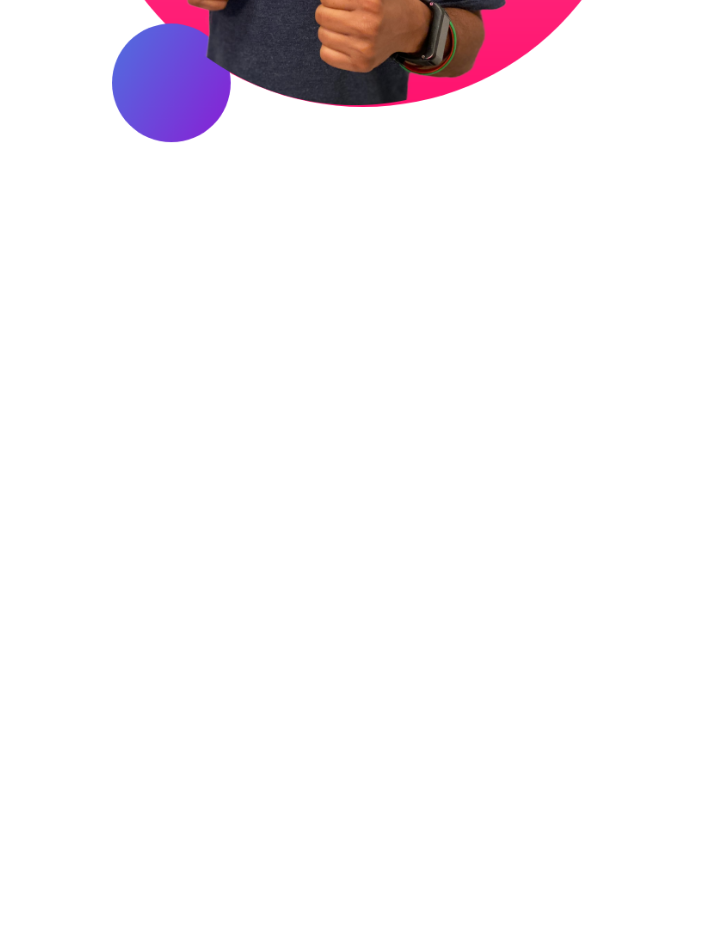
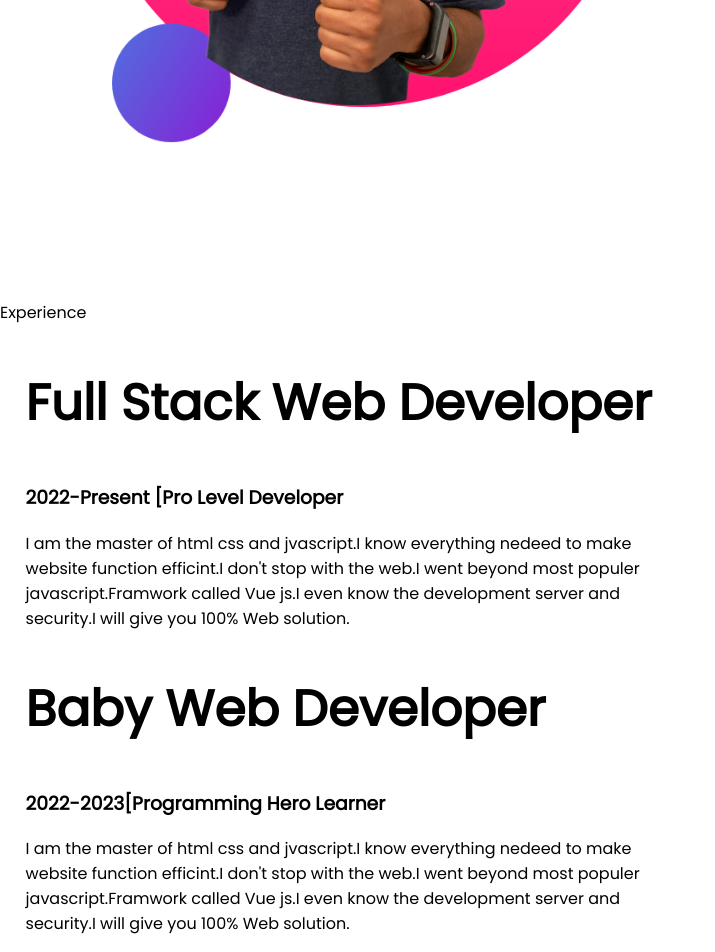
Before and after one commit to pritiproject/developer-portfolio, a plain HTML site: page index.html in a window 1280 px wide. Shown: the part 1214-2166 px from the top of the page, without its empty margins (0-715 px from the left). Before the commit the page ends 1514 px from the top, so only its background shows below. Drawn offline with Linux system fonts and the light colour scheme.

Commit message:
experiance added

```diff
--- a/index.html
+++ b/index.html
@@ -12,7 +12,7 @@
 
 </head>
 <body>
-<section class="top-banner">
+  <section class="top-banner Flexible-container">
 <div class="half-width">
 <h1>welcome To</h1>
 <h1><span class="orange-color">Priti akter</span>World!</h1>
@@ -24,7 +24,7 @@
 <img src="images/jhonkar.png">
 </div>
 </section>
-<section class="dream-big">
+<section class="dream-big Flexible-container">
   <div class="half-width">
     <img src="images/jhankar2.png" alt="">
   </div>
@@ -35,5 +35,22 @@
     <a class="link-button" target="-blank" href="">DOWNLOAD RESUME</a>
   </div>
 </section>
+<section class="experience-area">
+  <div>Experience</div>
+  <div class="flexible-container">
+    <div class="half-width">
+      <h1>Full Stack Web Developer</h1>
+      <h3>2022-Present [Pro Level Developer</h3>
+      <p>I am the master of html css and
+        jvascript.I know everything nedeed to make website function efficint.I don't stop with the web.I went beyond most populer javascript.Framwork called Vue js.I even know the development server and security.I will give you 100% Web solution.</p>
+    </div>
+    <div class="half-width">
+      <h1>Baby Web Developer</h1>
+      <h3>2022-2023[Programming Hero Learner</h3>
+      <p>I am the master of html css and
+        jvascript.I know everything nedeed to make website function efficint.I don't stop with the web.I went beyond most populer javascript.Framwork called Vue js.I even know the development server and security.I will give you 100% Web solution.</p>
+    </div>
+  </div>
+</section>
 </body>
 </html>
--- a/style.css
+++ b/style.css
@@ -8,9 +8,9 @@ h1{
 .orange-color{
   color: orange;
 }
-section{
+.Flexible-container{
   display:flex;
-  margin-bottom: 150px;
+  margin-bottom:150px;
 }
 .half-width{
   width: 50%;
```
